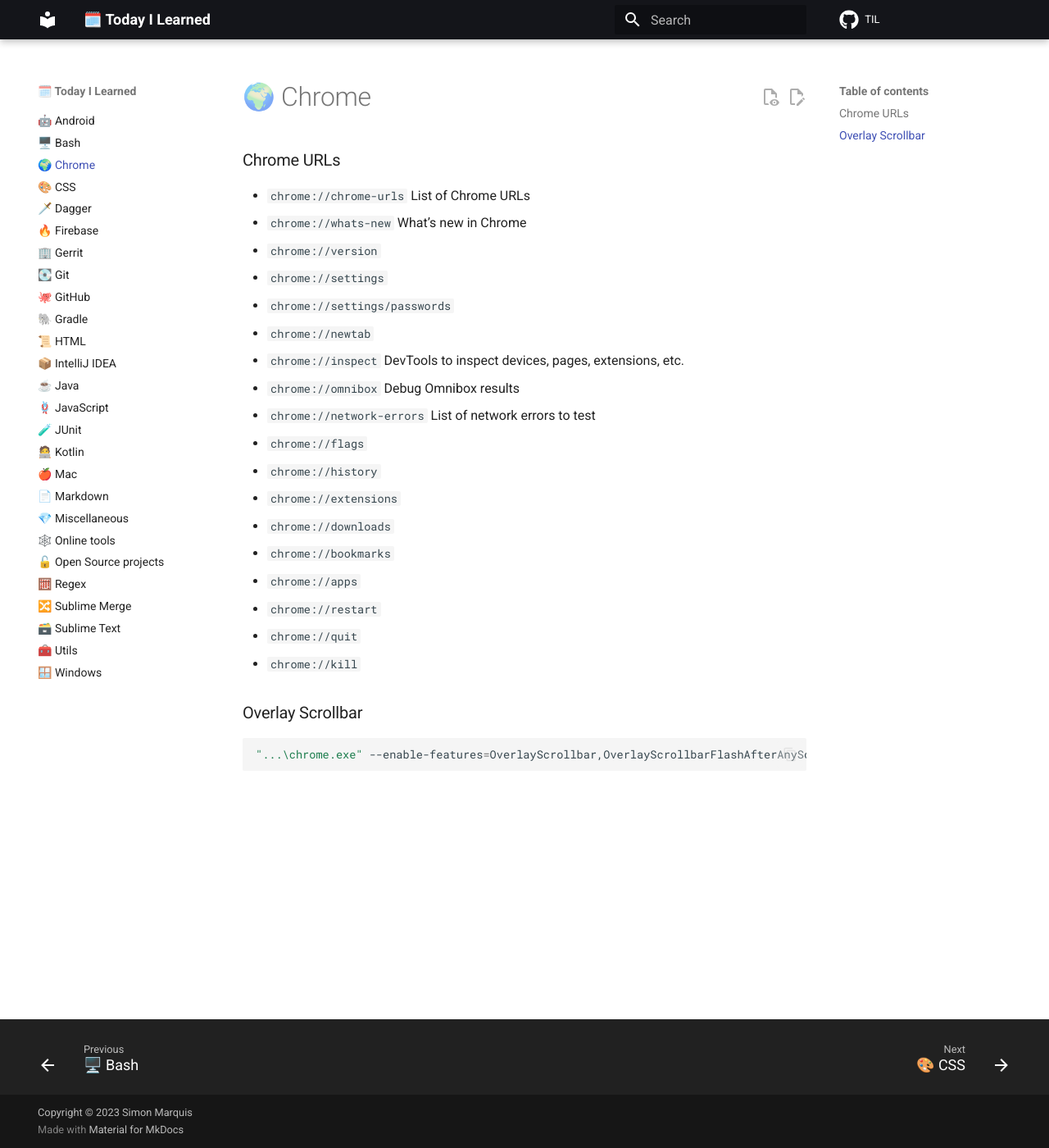
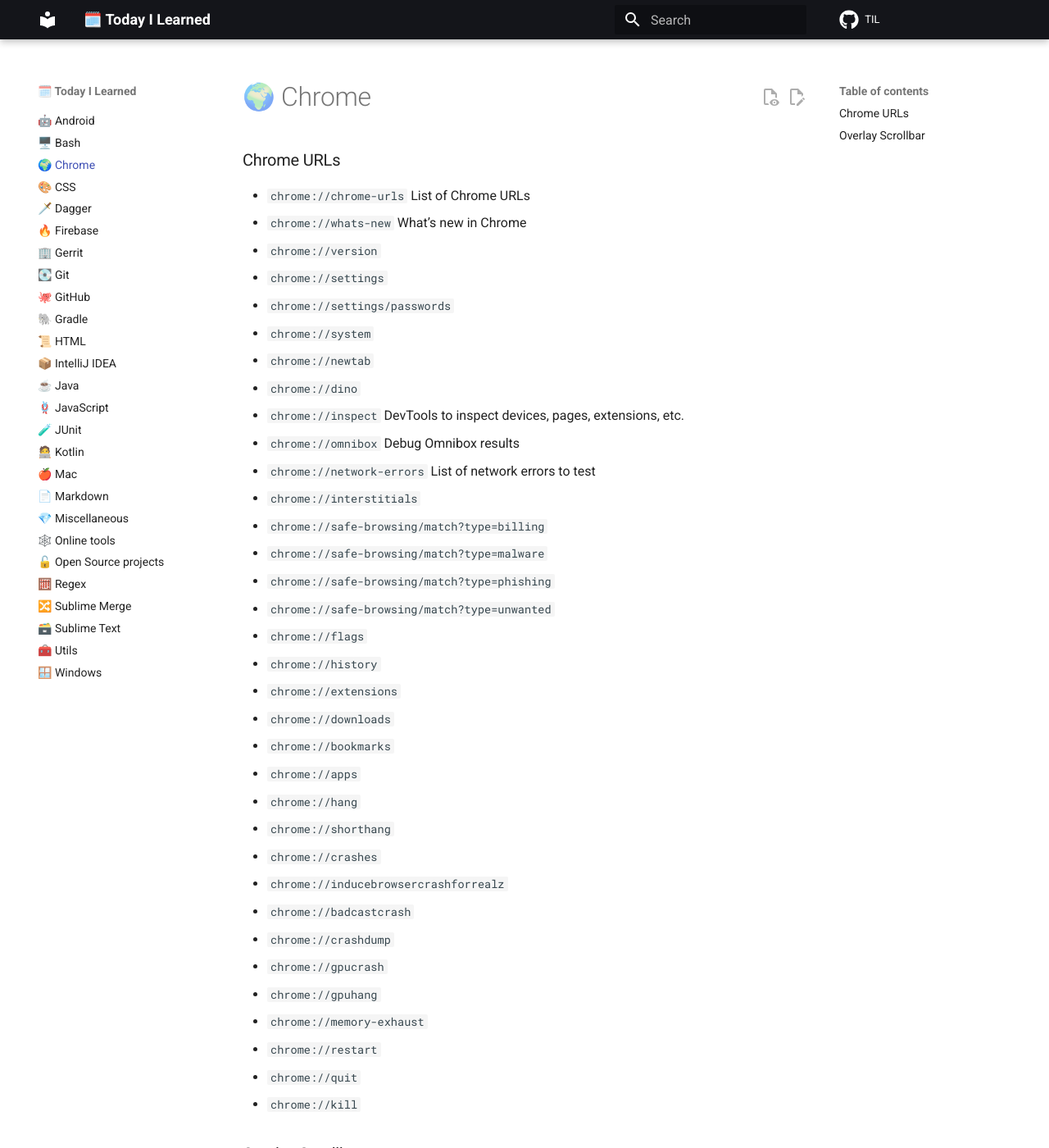
Before and after one commit to SimonMarquis/TIL, an MkDocs documentation site: the page built from docs/chrome.md, in a window 1280 px wide and 1400 px high. Shown: the whole window at 82% size. Built offline with MkDocs 1.6.1 and Material for MkDocs 9.7.7, drawn with Linux system fonts in a browser that asks for light colours; comment, search, counter and statistics services are not loaded.

Commit message:
[Chrome] URLs

```diff
--- a/docs/chrome.md
+++ b/docs/chrome.md
@@ -9,16 +9,32 @@
 - `chrome://version`
 - `chrome://settings`
 - `chrome://settings/passwords`
+- `chrome://system`
 - `chrome://newtab`
+- `chrome://dino`
 - `chrome://inspect` DevTools to inspect devices, pages, extensions, etc.
 - `chrome://omnibox` Debug Omnibox results
 - `chrome://network-errors` List of network errors to test
+- `chrome://interstitials`
+- `chrome://safe-browsing/match?type=billing`
+- `chrome://safe-browsing/match?type=malware`
+- `chrome://safe-browsing/match?type=phishing`
+- `chrome://safe-browsing/match?type=unwanted`
 - `chrome://flags`
 - `chrome://history`
 - `chrome://extensions`
 - `chrome://downloads`
 - `chrome://bookmarks`
 - `chrome://apps`
+- `chrome://hang`
+- `chrome://shorthang`
+- `chrome://crashes`
+- `chrome://inducebrowsercrashforrealz`
+- `chrome://badcastcrash`
+- `chrome://crashdump`
+- `chrome://gpucrash`
+- `chrome://gpuhang`
+- `chrome://memory-exhaust`
 - `chrome://restart`
 - `chrome://quit`
 - `chrome://kill`
```
